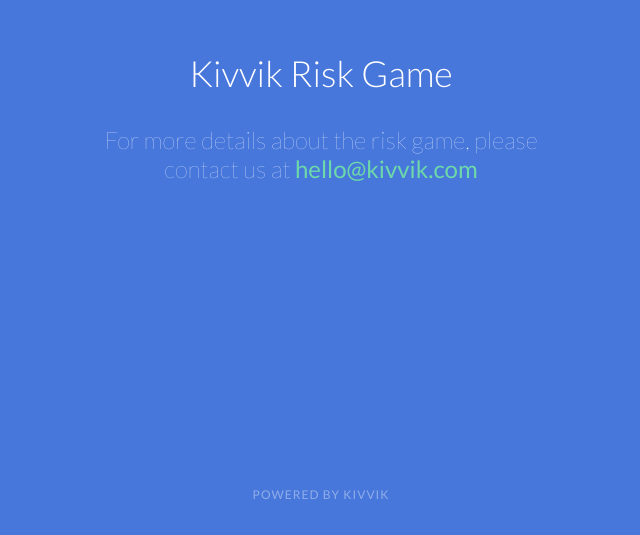
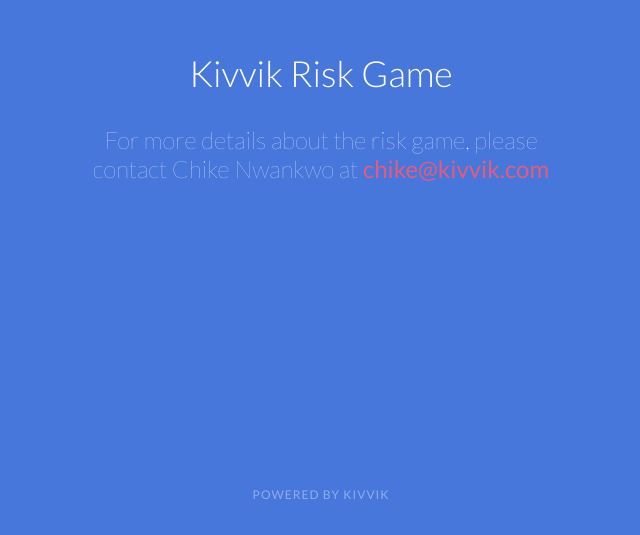
Before and after one commit to leonchike/leonchike.github.io, a plain HTML site: page index.html in a window 1280 px wide. Shown: the part 273-808 px from the top of the page, without its empty margins (319-959 px from the left). Drawn offline with Linux system fonts and the light colour scheme; a web font is replaced by a local one.

Commit message:
game down

```diff
--- a/css/temp.css
+++ b/css/temp.css
@@ -40,7 +40,7 @@ h2{
 
 a{
     text-decoration: none;
-    color: #6dd9aa;
+    color: #e35c7e;
     font-weight: 400;
 }
 
--- a/index.html
+++ b/index.html
@@ -30,7 +30,7 @@
 <body>
     <div id="mainDiv">
         <h1>Kivvik Risk Game</h1>
-        <h2>For more details about the risk game, please contact us at <a href="">hello@kivvik.com</a></h2>
+        <h2>For more details about the risk game, please contact Chike Nwankwo at <a href="">chike@kivvik.com</a></h2>
         </div>
     <div id="powered"><a id="poweredA" href="www.kivvik.com">Powered By KIVVIK</a></div>
 </body>
```
